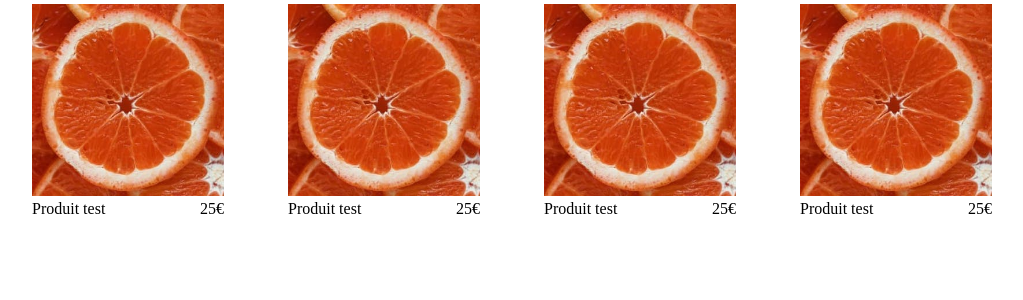
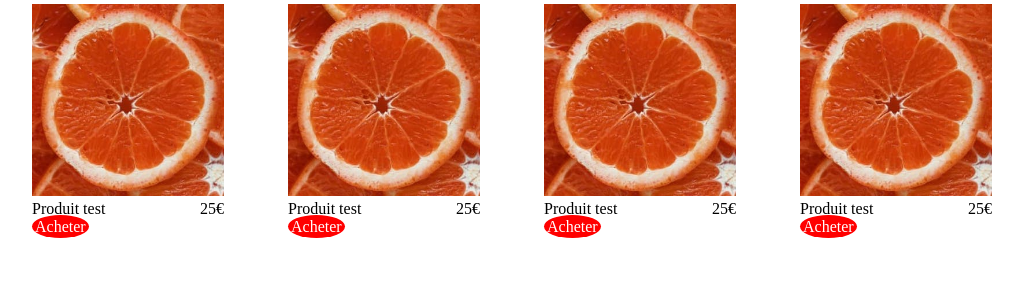
Before and after one commit to damiencfs/sograpp, a PHP site: page /shop.html in a window 1280 px wide. Shown: the part 145-445 px from the top of the page, without its empty margins (96-1119 px from the left). Run offline with PHP 8.4, Linux system fonts and the light colour scheme; some libraries are stand-ins or nearby versions.

Commit message:
ajout du bouton achat shop

```diff
--- a/css/style.css
+++ b/css/style.css
@@ -65,6 +65,15 @@ header nav a {
     float: right;
 }
 
+#shop a {
+    text-decoration: none;
+    color: white;
+    background: red;
+    border-radius: 50%;
+    padding: 3px;
+    text-align: center;
+}
+
 #inscription {
     display: grid;
     justify-content: center;
@@ -74,3 +83,9 @@ header nav a {
     width: 20vw;
     justify-self: center;
 }
+
+#inscription a {
+    text-decoration: none;
+    font-weight: bold;
+    color: black;
+}
--- a/shop.html
+++ b/shop.html
@@ -22,20 +22,23 @@
         <div>
             <img src="ressources/img-test.jpg">
             <article>Produit test <aside>25€</aside></article>
+            <a href="www.google.fr" class="achat" target="_blank">Acheter</a>
+        </div>
+        <div>
+            <img src="ressources/img-test.jpg">
+            <article>Produit test<aside>25€</aside></article>
+            <a href="www.google.fr" class="achat" target="_blank">Acheter</a>
+        </div>
+        <div>
+            <img src="ressources/img-test.jpg">
+            <article>Produit test<aside>25€</aside></article>
+            <a href="www.google.fr" class="achat" target="_blank">Acheter</a>
 
         </div>
         <div>
             <img src="ressources/img-test.jpg">
             <article>Produit test<aside>25€</aside></article>
-        </div>
-        <div>
-            <img src="ressources/img-test.jpg">
-            <article>Produit test<aside>25€</aside></article>
-
-        </div>
-        <div>
-            <img src="ressources/img-test.jpg">
-            <article>Produit test<aside>25€</aside></article>
+            <a href="www.google.fr" class="achat" target="_blank">Acheter</a>
 
         </div>
     </section>
```
